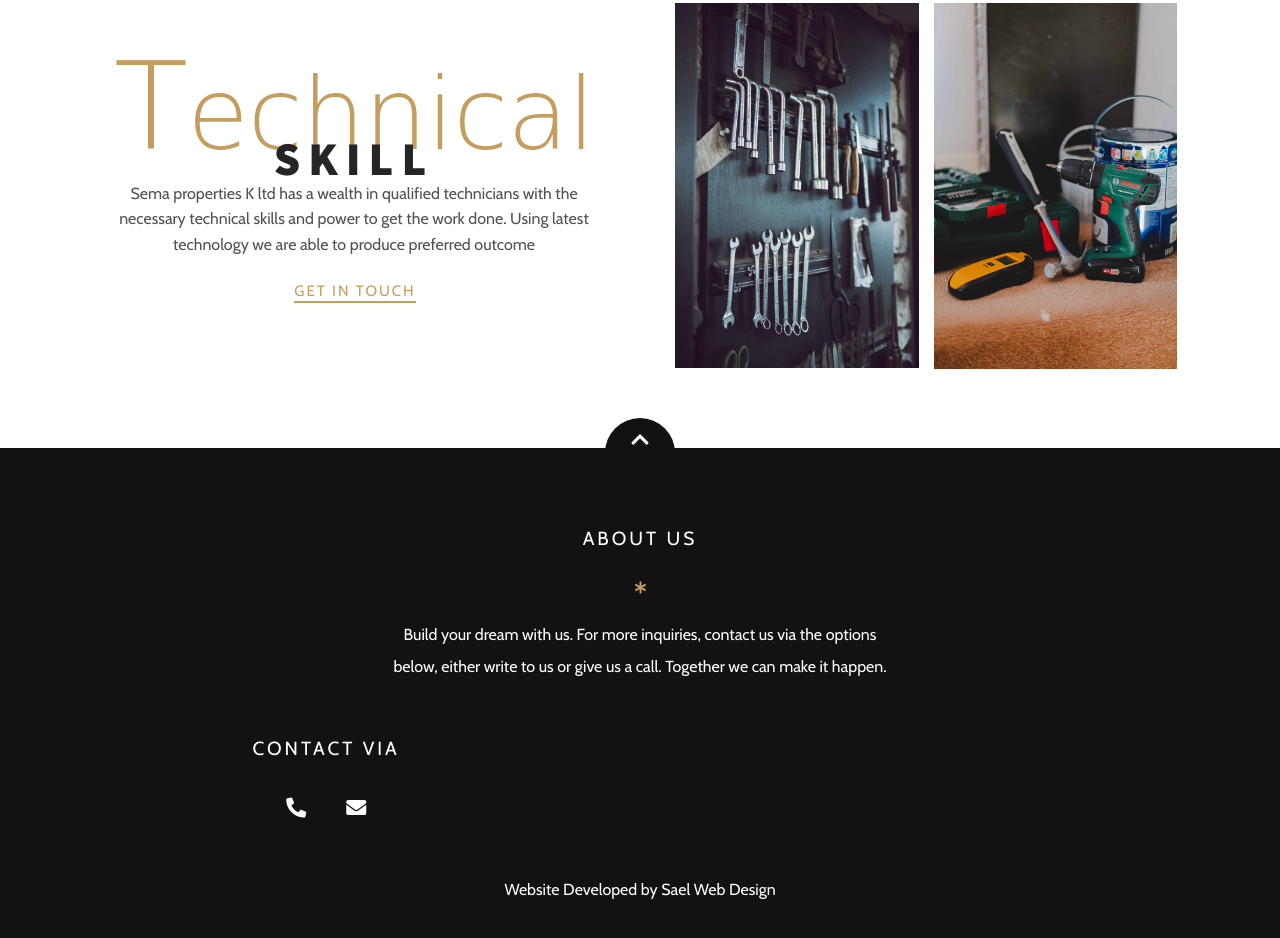
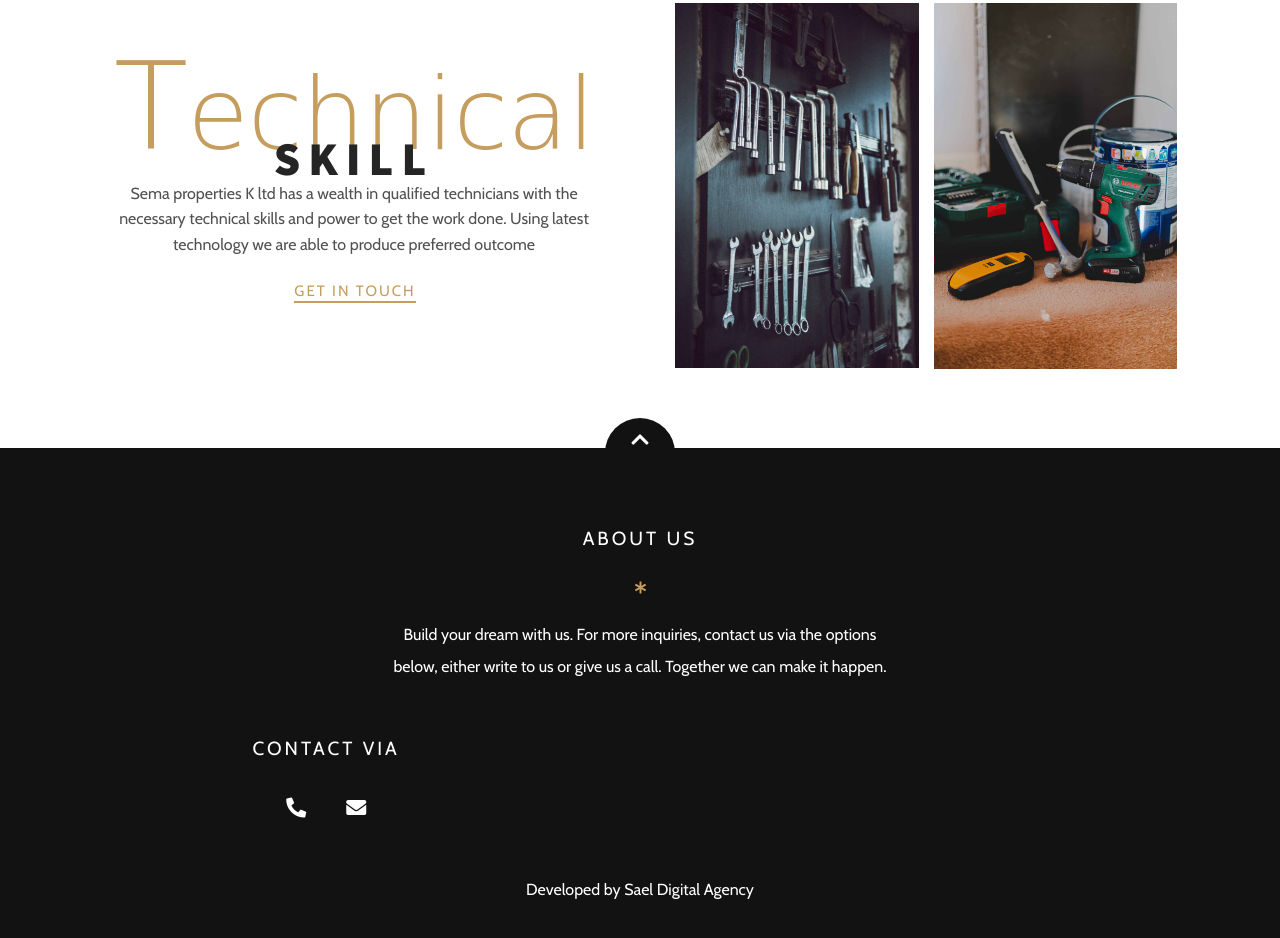
Before and after one commit to buh-kiddo/sema-k-properties-ltd, a plain HTML site: page index.html in a window 1280 px wide. Shown: the part 3031-3969 px from the top of the page. Drawn offline with nearby package versions, Linux system fonts and the light colour scheme; a script that the page names is missing; a web font is replaced by a local one.

Commit message:
Update index.html

```diff
--- a/index.html
+++ b/index.html
@@ -244,7 +244,7 @@
                     </div>
                 </div>
                 <div class="footer-copyright">
-                    <p>Website Developed by <a href="http://saelwebdesign.com">Sael Web Design</a></p>
+                    <p>Developed by <a href="https://saeldigitalagency.co.ke/">Sael Digital Agency</a></p>
                 </div>
             </div>
         </div>
```
